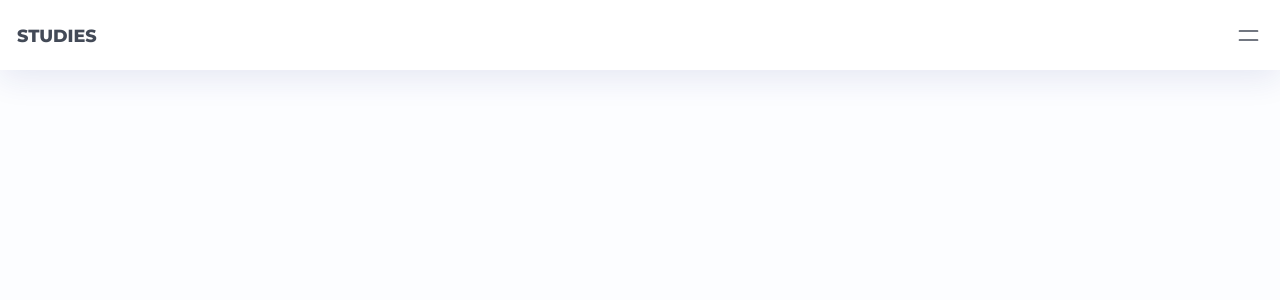
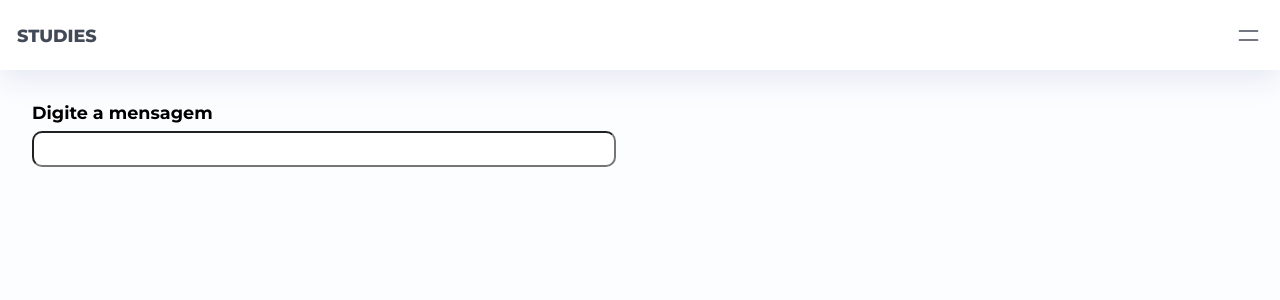
Before and after one commit to alalan55/studies, a Vue app: page /sms-template in a window 1280 px wide. Before the commit this address had no page. Shown: the top 300 px of the page. Built offline with nearby package versions, Linux system fonts and the light colour scheme.

Commit message:
Inicia criação da tela de template de sms

```diff
--- a/src/components/templates/DataProvider/components/providerComponent.vue
+++ b/src/components/templates/DataProvider/components/providerComponent.vue
@@ -8,12 +8,17 @@ export default {
     let res = ref("");
     let loading = ref(true);
 
+    const makeFetch = () => {
+      console.log("hello");
       fetch(props.url)
         .then((response) => response.json())
         .then((response) => {
           res.value = response;
           loading.value = false;
         });
+    };
+    makeFetch();
+
     return () => ctx.slots.default({ res: res.value, loading: loading.value });
   },
 };
--- a/src/components/templates/DataProvider/dataProvider.vue
+++ b/src/components/templates/DataProvider/dataProvider.vue
@@ -1,13 +1,20 @@
 <template>
   <template-wrapper title="Data provider" :description="text">
     <!-- IMPORTAÇÃO DO COMPONENTE PROVEDOR E CHAMA O SLOT DEFAULT CRIADO DESESTRUTURANDO OS DADOS RECEBIDOS -->
-    <provider-component :url="url" v-slot="{ res: response, loading }">
+    <provider-component :url="url" v-slot="{ res: response, loading }" ref="provider">
       <place-card :info="response" :loading="loading" />
     </provider-component>
   </template-wrapper>
+
+  <button @click="makeFetch">
+   <span>
+     Buscar outra localização
+   </span>
+  </button>
 </template>
 
 <script>
+import {ref} from 'vue'
 import templateWrapper from "@/components/bosons/templateWrapper.vue";
 import providerComponent from "./components/providerComponent.vue";
 import placeCard from "./components/placeCard.vue";
@@ -18,11 +25,39 @@ export default {
     placeCard,
   },
   setup() {
+    const provider = ref(null)
     const url = "https://random-data-api.com/api/address/random_address";
     const text = `Estudo sobre data provider component. Consumo de api para pegar um lugar diferente, utilizando o concecito de data provider pattern.`;
-    return { text, url };
+
+    const makeFetch = () =>{
+      console.log(provider.value)
+    }
+    return { text, url, provider, makeFetch };
   },
 };
 </script>
 
-<style lang="scss" scoped></style>
+<style lang="scss" scoped>
+@import '@/assets/scss/utilities';
+
+button{
+  width: 100%;
+  padding: $s1;
+  border-radius: 10px;
+  border: none;
+  background: $blue-2;
+  cursor: pointer;
+  transition: .2s ease-in-out;
+
+  span{
+    color: white;
+    font-size: 1.2em;
+    font-weight: 500;
+  }
+
+  &:hover{
+    background: $blue-1;
+  }
+}
+
+</style>
--- /dev/null
+++ b/src/components/templates/SmsTemplate/router.js
@@ -0,0 +1,13 @@
+const SmsTemplateRoutes = {
+    component: () => import("../../layouts/templateLayout.vue"),
+    path: "/sms-template",
+    children: [
+      {
+        path: "",
+        name: "smsTemplate",
+        component: () => import("./smsTemplave.vue"),
+      },
+    ],
+  };
+
+  export default SmsTemplateRoutes;
--- /dev/null
+++ b/src/components/templates/SmsTemplate/smsTemplave.vue
@@ -0,0 +1,52 @@
+<script setup></script>
+
+<template>
+  <div class="wrapper">
+    <div class="wrapper__left">
+      <div class="wrapper__left__text">
+        <span> Digite a mensagem</span>
+        <div class="inpt">
+          <input type="text" />
+        </div>
+      </div>
+    </div>
+    <div class="wrapper__right"></div>
+  </div>
+</template>
+
+<style lang="scss" scoped>
+.wrapper {
+  display: flex;
+  align-items: center;
+  flex-wrap: wrap;
+  height: 70vh;
+  gap: 1rem;
+  & > div {
+    flex: 1 1 500px;
+    padding: 1rem;
+    height: 100%;
+  }
+
+  &__left {
+    &__text{
+        span{
+            font-size: 1.1rem;
+            font-weight: 700;
+        }
+        .inpt{
+            margin-top: .5rem;
+            input{
+                width: 100%;
+                height: 100%;
+                padding: .5rem .5rem;
+                border-radius: 10px;
+
+                &:focus{
+                    outline: none;
+                }
+            }
+        }
+    }
+  }
+}
+</style>
--- a/src/router/index.js
+++ b/src/router/index.js
@@ -1,5 +1,6 @@
 import { createRouter, createWebHistory } from "vue-router";
 import HomeView from "../views/HomeView.vue";
+import SmsTemplateRoutes from "../components/templates/SmsTemplate/router";
 import DataProviderRoutes from "../components/templates/DataProvider/router";
 const layout = () => import("../components/layouts/templateLayout.vue");
 
@@ -9,6 +10,10 @@ const router = createRouter({
     {
       path: "/data-provider",
       ...DataProviderRoutes,
+    },
+    {
+      path: "sms-template",
+      ...SmsTemplateRoutes,
     },
     {
       component: layout,
--- a/src/utils/navigation.js
+++ b/src/utils/navigation.js
@@ -3,6 +3,11 @@ export const navigation = [
     title: "Home",
     path: "/",
     namePath: "home",
+  },
+    {
+    title: "SMS template",
+    path: "/sms-template",
+    namePath: "smsTemplate",
   },
   {
     title: "Data provider",
```
Lines whose indentation alone changed are shown as unchanged.
